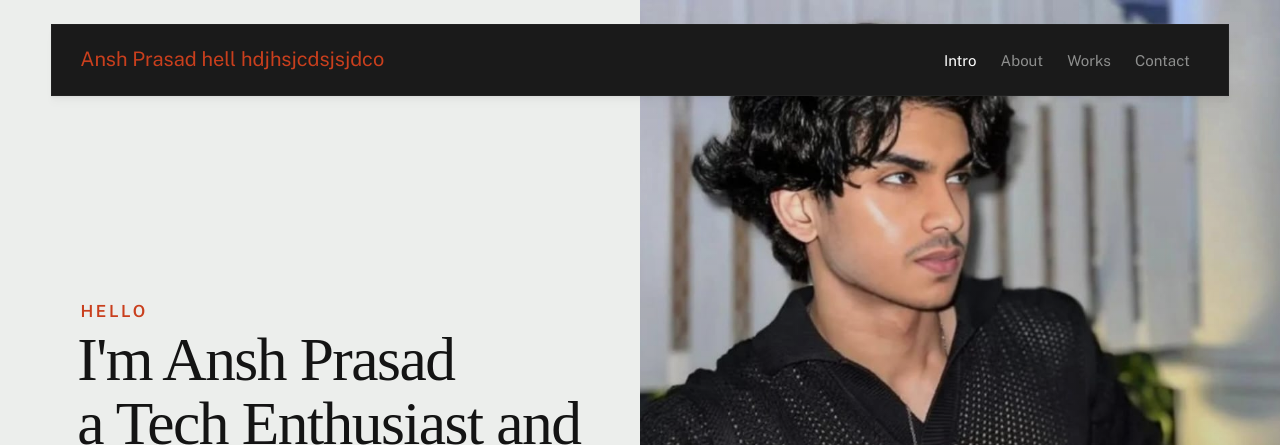
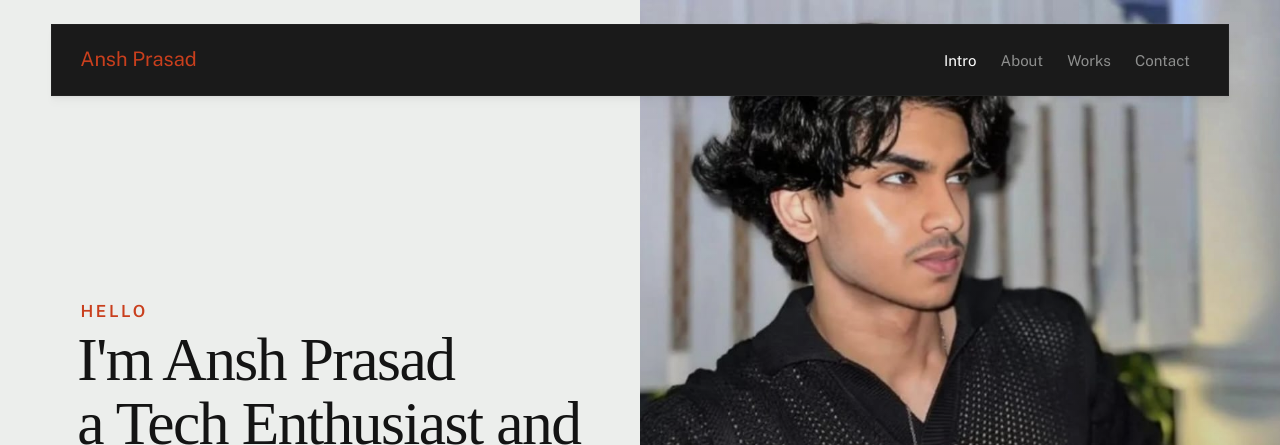
Before and after one commit to DMGXI/Ansh-Prasad, a plain HTML site: page index.html in a window 1280 px wide. Shown: the top 445 px of the page. Drawn offline with nearby package versions, Linux system fonts and the light colour scheme; a web font is replaced by a local one.

Commit message:
Update index.html
hello

```diff
--- a/index.html
+++ b/index.html
@@ -46,7 +46,7 @@
                 <div class="s-header__block">
                     <div class="s-header__logo">
                         <a class="logo" href="index.html">
-                            Ansh Prasad hell hdjhsjcdsjsjdco
+                            Ansh Prasad
                         </a>
                     </div>
 
```
